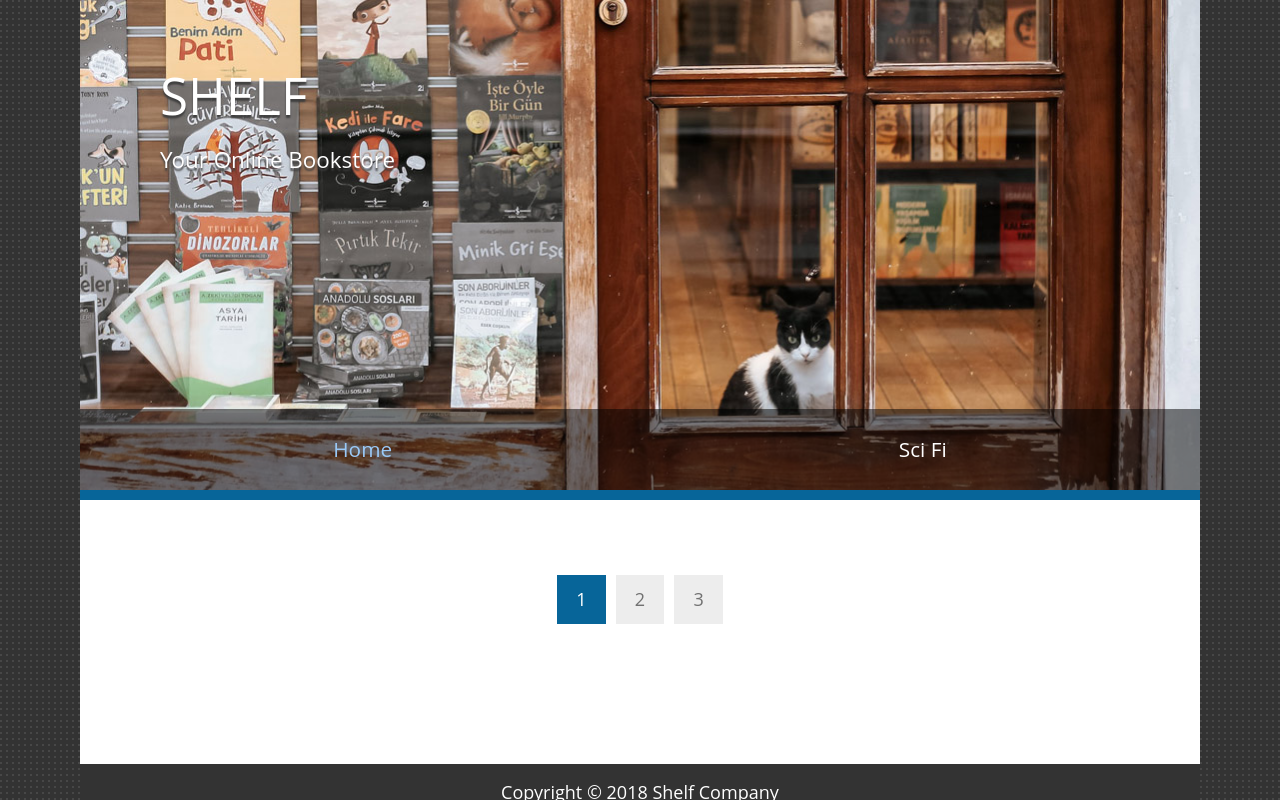
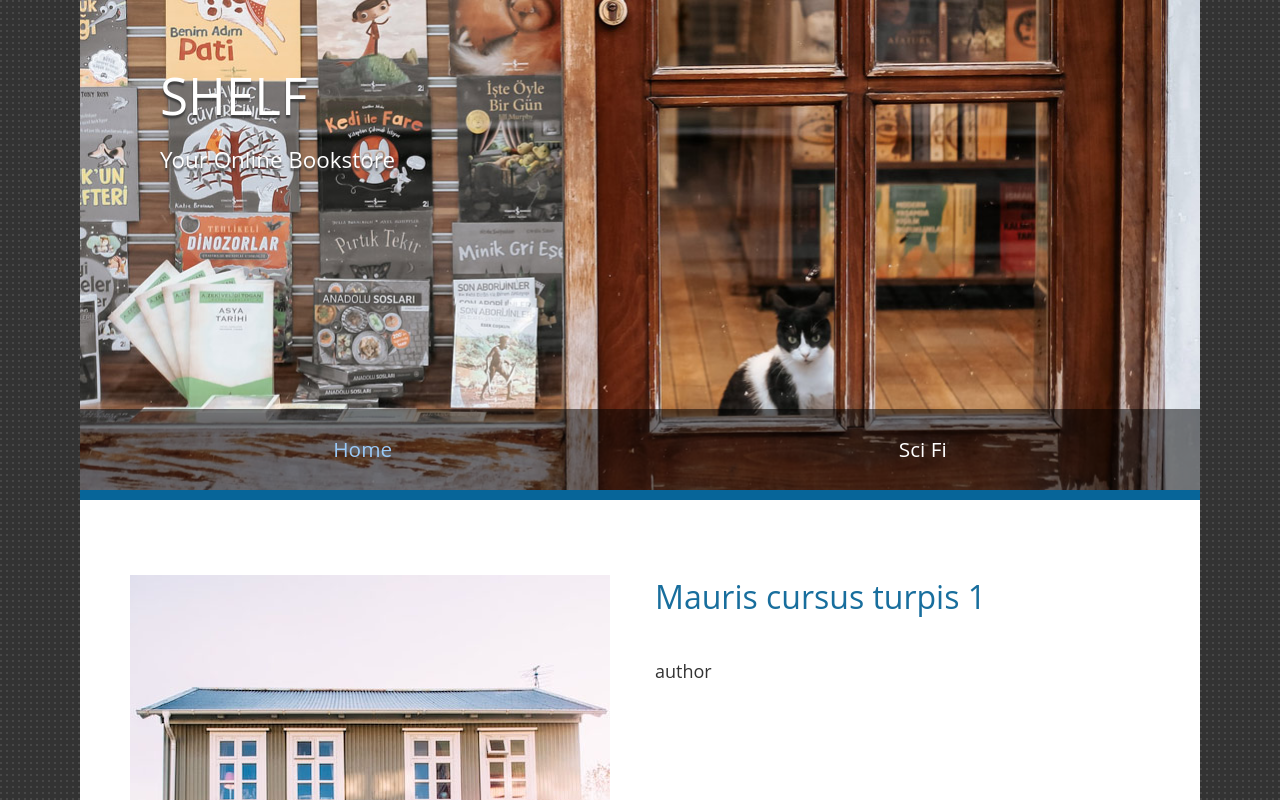
Before and after one commit to Thinkedou/vue3-bookstore, a Vue app: page /details/1 in a window 1280 px wide. Shown: the top 800 px of the page. Built offline with nearby package versions, Linux system fonts and the light colour scheme.

Commit message:
création params booksDetails

```diff
--- a/src/router/index.js
+++ b/src/router/index.js
@@ -10,7 +10,7 @@ const router = createRouter({
       component: HomeView
     },
     {
-      path: '/details',
+      path: '/details/:bookId',
       name: 'details',
       component: () => import('../views/BooksDetails.vue')
     }
--- a/src/views/BooksDetails.vue
+++ b/src/views/BooksDetails.vue
@@ -1,4 +1,14 @@
 <script setup>
+
+import {useRoute} from 'vue-router'
+
+const route = useRoute()
+
+console.log(route.params)
+
+
+
+
 </script>
 
 <template>
@@ -7,7 +17,7 @@
           <img src="../assets/img/image-05-preview.jpg" alt="Image" class="img-fluid tm-img-center-sm">
       </div>
       <div class="col-md-6 col-sm-12">
-          <h2 class="tm-blue-text tm-margin-b-p">Mauris cursus turpis</h2>
+          <h2 class="tm-blue-text tm-margin-b-p">Mauris cursus turpis {{route.params.bookId}}</h2>
           <p class="tm-margin-b-p">author</p>
 
       </div>
```
